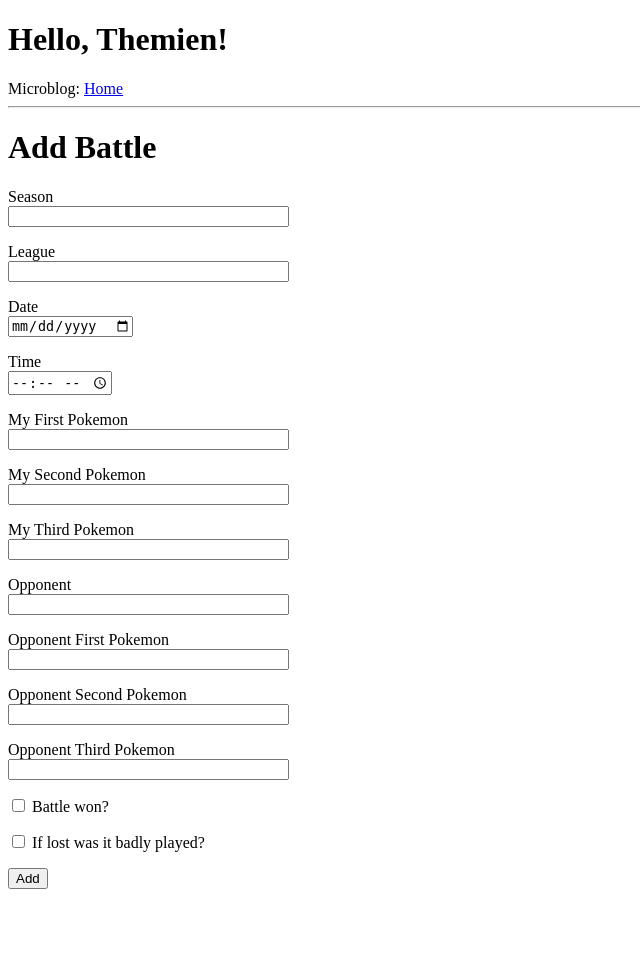
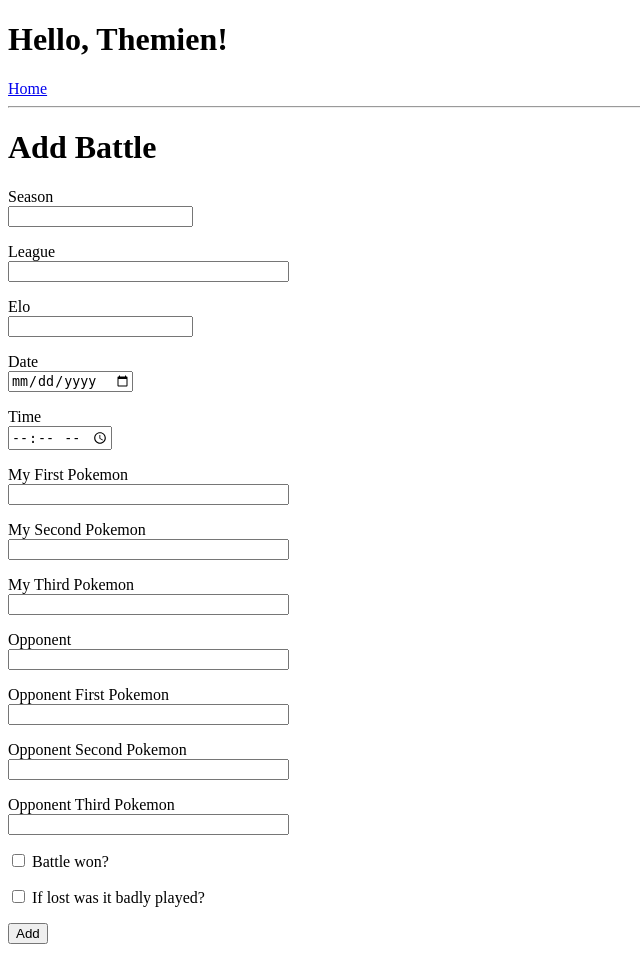
Before and after one commit to themien/GoBattleApp, a Flask app: page /form in a window 1280 px wide. Shown: the whole page, without its empty margins (0-640 px from the left). Before the commit the page ends 889 px from the top, so only its background shows below. Run offline with Flask 2, Linux system fonts and the light colour scheme.

Commit message:
Added elo attribute to Battles data

```diff
--- a/app/src/forms.py
+++ b/app/src/forms.py
@@ -1,10 +1,11 @@
 from flask_wtf import FlaskForm
-from wtforms import StringField, BooleanField, SubmitField, DateField, TimeField
+from wtforms import StringField, BooleanField, SubmitField, DateField, TimeField, IntegerField
 from wtforms.validators import DataRequired
 
 class BattleForm(FlaskForm):
-    season = StringField('Season')
+    season = IntegerField('Season')
     league = StringField('League')
+    elo = IntegerField('Elo')
     battle_date = DateField('Date')
     battle_time = TimeField('Time')
     my_pokemon_1 = StringField('My First Pokemon')
--- a/app/src/templates/base.html
+++ b/app/src/templates/base.html
@@ -9,7 +9,7 @@
     </head>
     <body>
         <h1>Hello, {{ user.username }}!</h1>
-        <div>Microblog: <a href="/index">Home</a></div>
+        <a href="/index">Home</a>
         <hr>
         {% block content %}{% endblock %}
     </body>
--- a/app/src/templates/form.html
+++ b/app/src/templates/form.html
@@ -6,11 +6,15 @@
         {{ form.hidden_tag() }}
         <p>
             {{ form.season.label }}<br>
-            {{ form.season(size=32) }}
+            {{ form.season() }}
         </p>
         <p>
             {{ form.league.label }}<br>
             {{ form.league(size=32) }}
+        </p>
+        <p>
+            {{ form.elo.label }}<br>
+            {{ form.elo() }}
         </p>
         <p>
             {{ form.battle_date.label }}<br>
```
